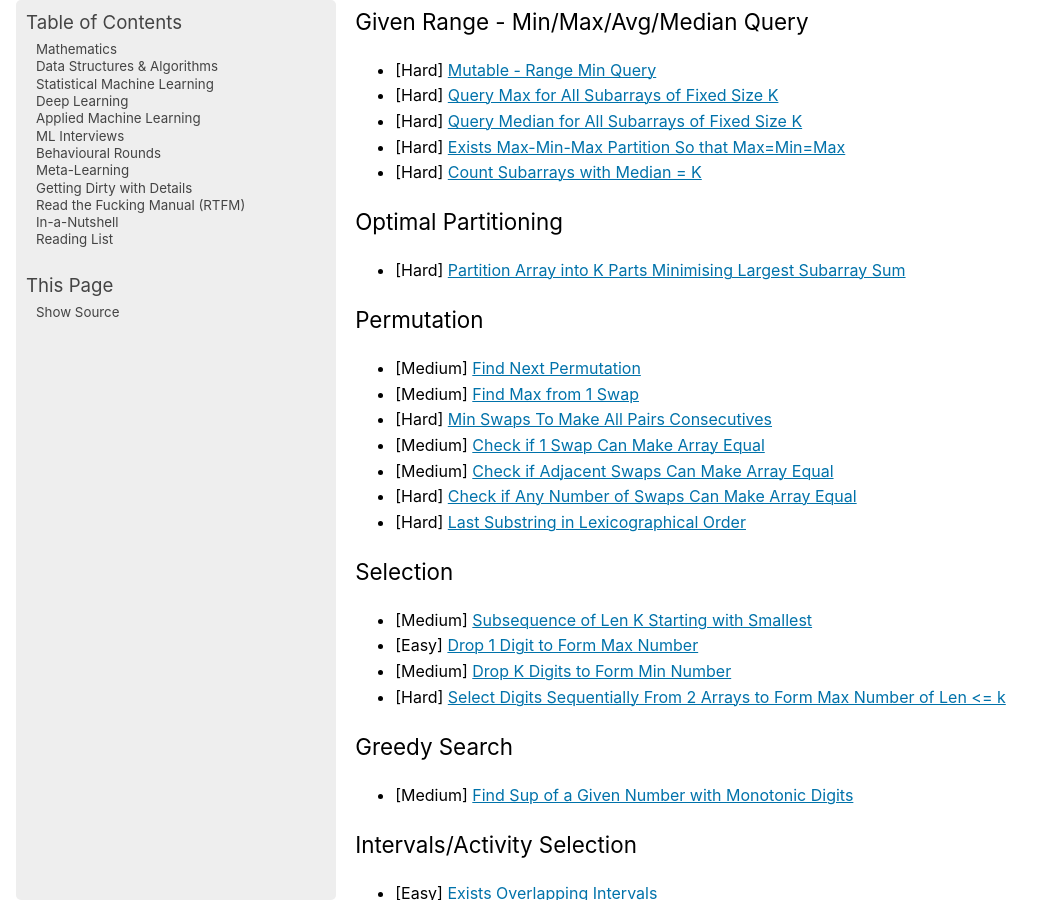
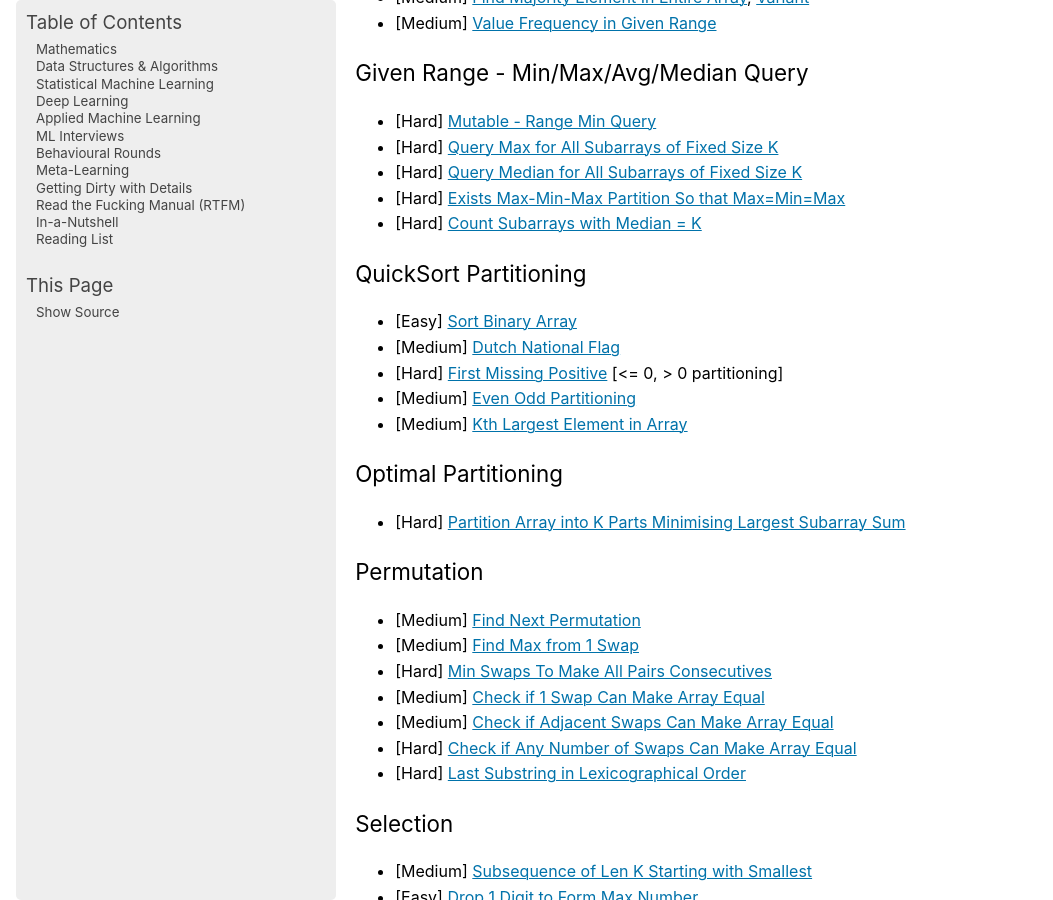
Before and after one commit to uselesstechjunks/leetcode, a Sphinx documentation site: the page built from docs/source/dsa/ql.rst, in a window 1280 px wide and 900 px high, scrolled down 7611 px. Shown: the whole window, without its empty margins (0-1053 px from the left). Built offline with Sphinx 7.4.7, drawn with Linux system fonts in a browser that asks for light colours; pages that are not in the unit, such as notebooks, are missing from menus; some of the changed text lies outside the part shown.

Commit message:
Update ql.rst

```diff
--- a/docs/source/dsa/ql.rst
+++ b/docs/source/dsa/ql.rst
@@ -41,6 +41,7 @@ Ordered Implicit Range - Binary Search
 - [Medium] `Koko Eating Bananas <https://leetcode.com/problems/koko-eating-bananas/>`_
 - [Medium] `Capacity To Ship Packages Within D Days <https://leetcode.com/problems/capacity-to-ship-packages-within-d-days/description/>`_
 - [Medium] `Minimum Number of Days to Make m Bouquets <https://leetcode.com/problems/minimum-number-of-days-to-make-m-bouquets/>`_
+- [Medium] `Minimize Constrained Sum (House Robber IV) <https://leetcode.com/problems/house-robber-iv/>`_
 - [Medium] `Median of Row Wise Sorted Matrix <https://leetcode.com/problems/median-of-a-row-wise-sorted-matrix/>`_
 - [Hard] `Median of 2 Sorted Arrays <https://leetcode.com/problems/median-of-two-sorted-arrays/description/?envType=problem-list-v2&envId=divide-and-conquer>`_
 
@@ -231,6 +232,14 @@ Given Range - Min/Max/Avg/Median Query
 - [Hard] `Exists Max-Min-Max Partition So that Max=Min=Max <https://codeforces.com/contest/1454/problem/F>`_
 - [Hard] `Count Subarrays with Median = K <https://leetcode.com/problems/count-subarrays-with-median-k/>`_
 
+QuickSort Partitioning
+---------------------------------------------------------------------
+- [Easy] `Sort Binary Array <https://www.geeksforgeeks.org/sort-binary-array-using-one-traversal/>`_
+- [Medium] `Dutch National Flag <https://leetcode.com/problems/sort-colors/description/>`_
+- [Hard] `First Missing Positive <https://leetcode.com/problems/first-missing-positive/>`_ [<= 0, > 0 partitioning]
+- [Medium] `Even Odd Partitioning <https://leetcode.com/problems/sort-array-by-parity/>`_
+- [Medium] `Kth Largest Element in Array <https://leetcode.com/problems/kth-largest-element-in-an-array/description/>`_
+
 Optimal Partitioning
 ---------------------------------------------------------------------
 - [Hard] `Partition Array into K Parts Minimising Largest Subarray Sum <https://leetcode.com/problems/split-array-largest-sum/description/>`_
```
